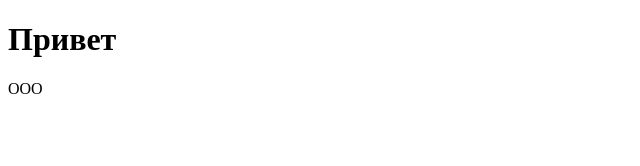
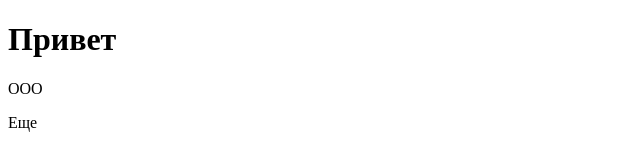
Before and after one commit to Artyr8828/MyProjects, a plain HTML site: page index.html in a window 1280 px wide. Shown: the full height of the page, 0-640 px from the left. Drawn offline with Linux system fonts and the light colour scheme.

Commit message:
Ух ты1

```diff
--- a/index.html
+++ b/index.html
@@ -10,5 +10,6 @@
 <body>
   <h1>Привет</h1>
   <p>OOO</p>
+  <p>Еще</p>
 </body>
 </html>
```
